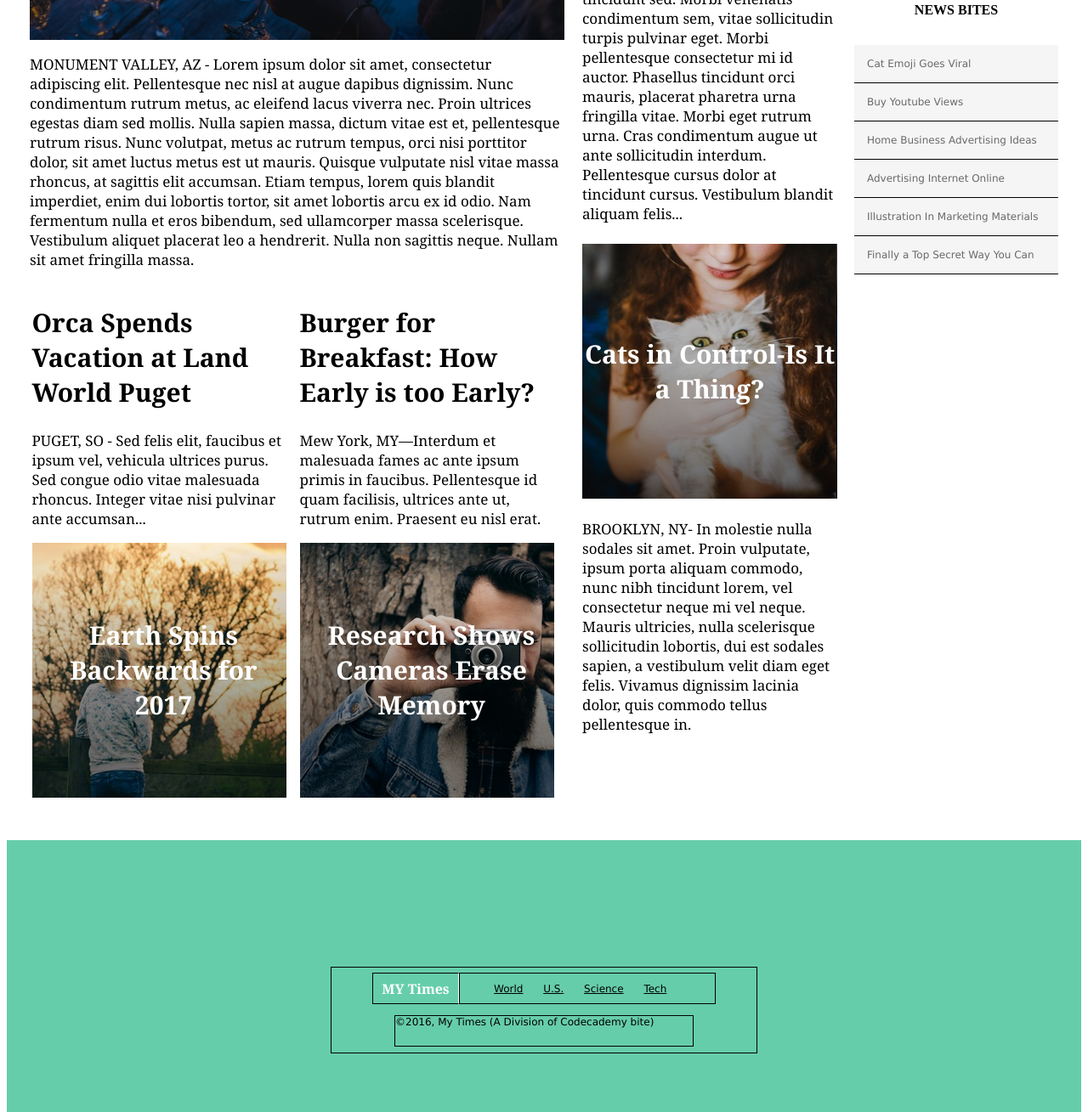
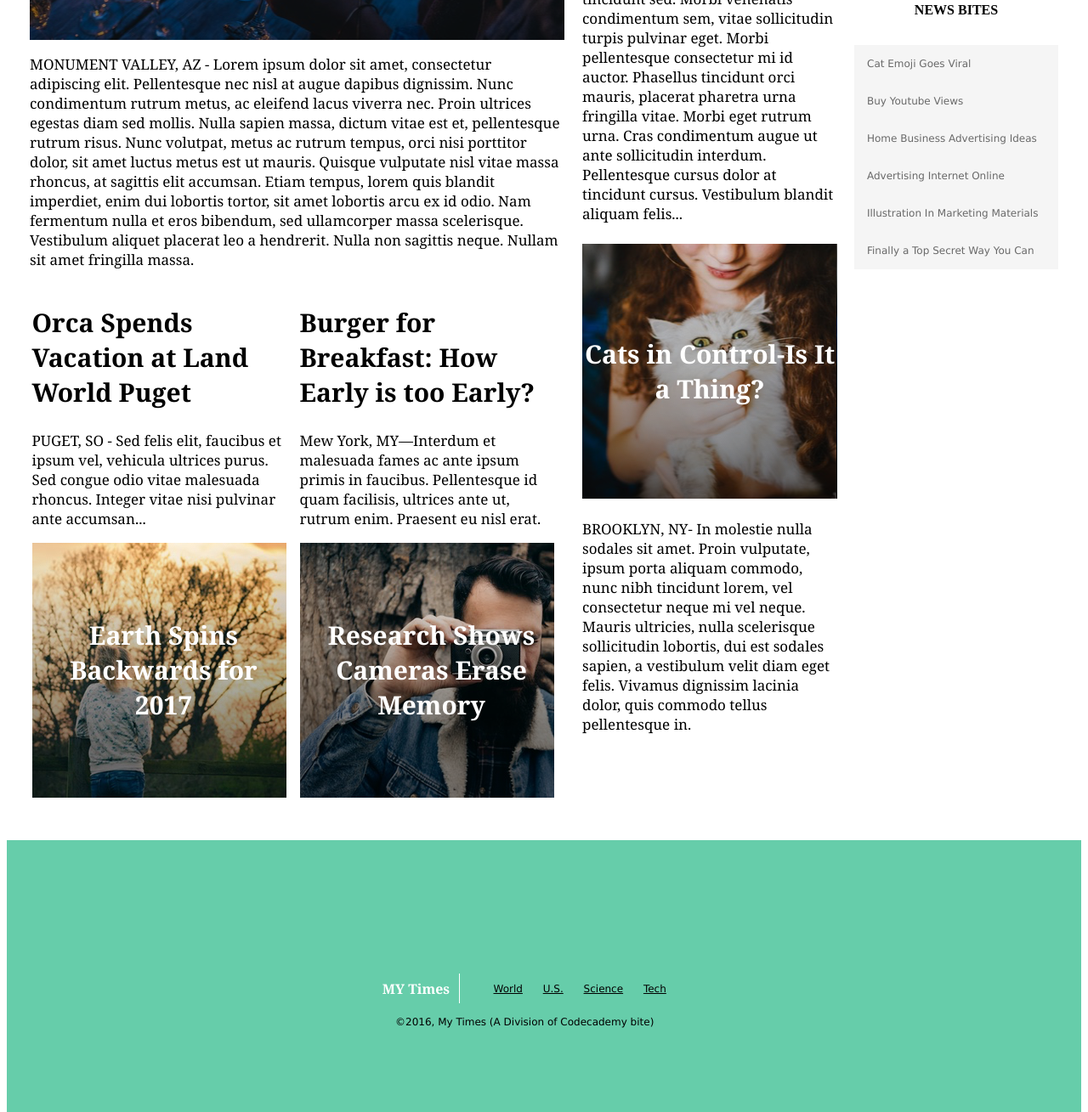
Before and after one commit to Webscaper/My-Times, a plain HTML site: page index.html in a window 1280 px wide. Shown: the part 411-1720 px from the top of the page at 85% size. Drawn offline with Linux system fonts and the light colour scheme.

Commit message:
removed borders

```diff
--- a/resources/css/style.css
+++ b/resources/css/style.css
@@ -188,7 +188,6 @@ p {
 }
 
 .sm2 li {
-    border-bottom: solid 1px black;
     background-color: WhiteSmoke;
     font-family: Verdana;
     font-size: 12px;
@@ -211,7 +210,6 @@ p {
 .container2 {
   display: flex;
   flex-flow: row wrap;
-  border: solid 1px black;
   justify-content: center;
   align-items: center;
   width: 500px;
@@ -222,7 +220,6 @@ p {
   display: flex;
   height: 35px;
   width: 100px;
-  border: solid 1px black;
   font-family: Georgia;
   font-size: 16px;
   font-weight: bold;
@@ -234,7 +231,6 @@ p {
 
 .navlist {
   display: flex;
-  border: solid 1px black;
   width: 300px;
   height: 35px;
   justify-content: center;
@@ -253,5 +249,4 @@ p {
   display: flex;
   width: 350px;
   height: 35px;
-  border: solid 1px black;
 }
```
